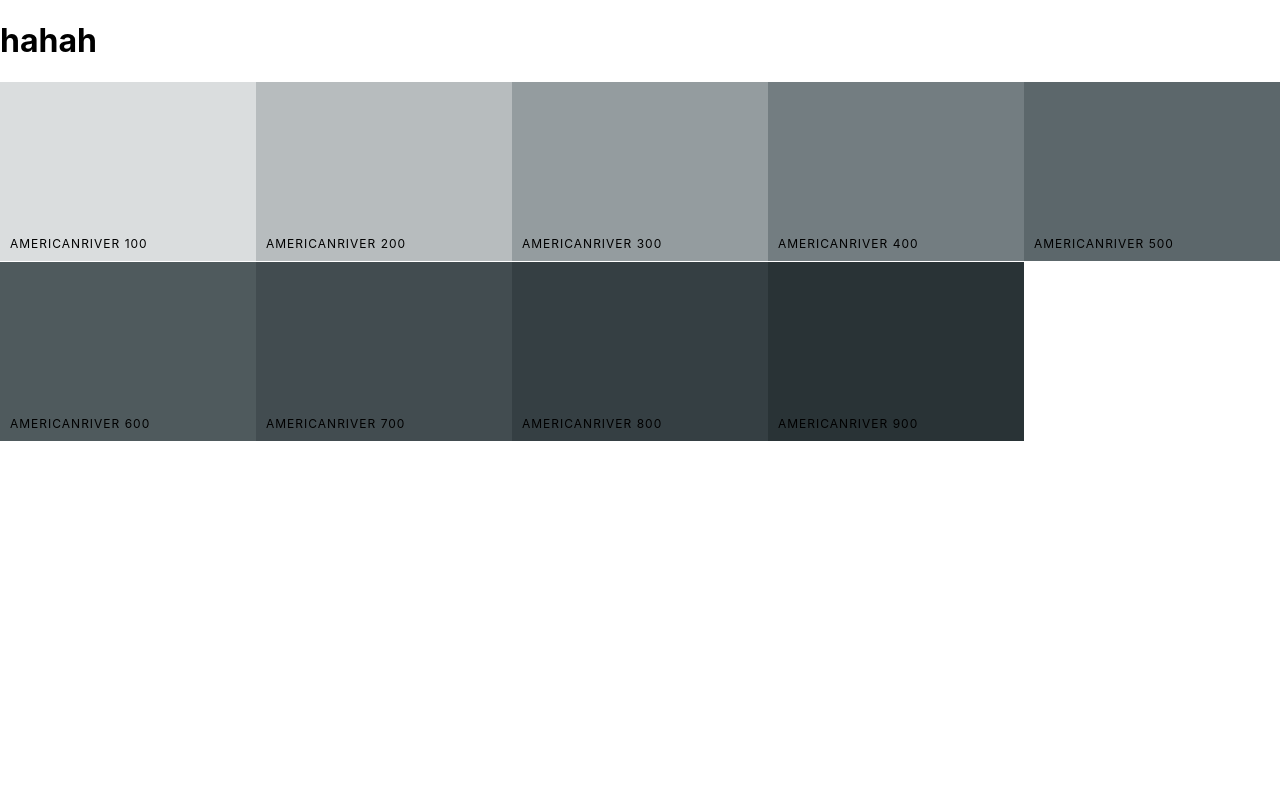
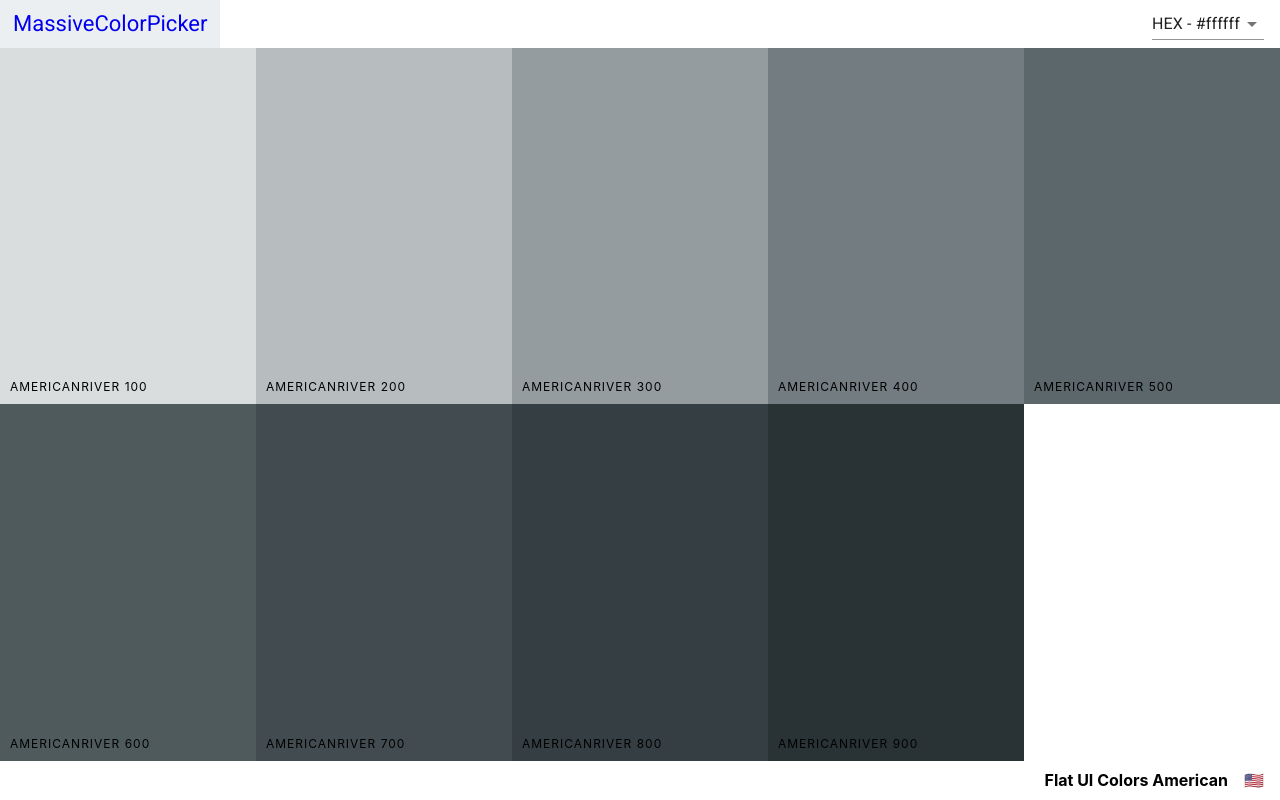
Before and after one commit to ricenoddle/massive-color, a React (Create React App) app: page /palette/flat-ui-colors-american/americanriver in a window 1280 px wide. Built offline with nearby package versions, Linux system fonts and the light colour scheme.

Commit message:
Add navbar and footer to SingleColorPalette

```diff
--- a/src/ColorBox.js
+++ b/src/ColorBox.js
@@ -21,11 +21,12 @@ class ColorBox extends Component{
     }
 
     render(){
-        const {name, background, id, paletteId, showLink} = this.props;
+        const {name, background, id, paletteId, showLink, single} = this.props;
         const {copied} = this.state;
+        const inSingle = (single && "50%");
         return(
             <CopyToClipboard text={background} onCopy={this.changeCopyState}>
-                <div style={{backgroundColor: background}} className="ColorBox">
+                <div style={{backgroundColor: background, height: inSingle}} className="ColorBox">
                     <div style={{backgroundColor: background}}
                          className={`copy-overlay ${copied && 'show'}`}>
                     </div>
--- a/src/Navbar.js
+++ b/src/Navbar.js
@@ -35,13 +35,15 @@ class Navbar extends Component {
     }
 
     render(){
-        const {level, changeLevel} = this.props;
+        const {level, changeLevel, showSlider} = this.props;
         const {format} = this.state;
         return(
             <header className="Navbar">
                 <div className="logo">
                     <Link to="/">MassiveColorPicker</Link>
                 </div>
+                {showSlider &&
+                (
                     <div className="slider-container">
                         <span>Level: {level}</span>
                         <div className="slider">
@@ -49,6 +51,7 @@ class Navbar extends Component {
                                     onAfterChange={changeLevel} />
                         </div>
                     </div>
+                )}
                 <div className="select-container">
                     <Select value={format} onChange={this.handleFormatChange}>
                         <MenuItem value="hex">HEX - #ffffff</MenuItem>
@@ -58,7 +61,7 @@ class Navbar extends Component {
                 </div>
                 <Snackbar anchorOrigin={{vertical: "bottom", horizontal: "left"}} open={this.state.open}
                           autoHideDuration={3000}
-                          message={<sapn id="message-id">Format changed to {format.toUpperCase()}</sapn>}
+                          message={<span id="message-id">Format changed to {format.toUpperCase()}</span>}
                           ContentProps={{
                               "aria-describedby": "message-id"
                           }}
--- a/src/Palette.js
+++ b/src/Palette.js
@@ -30,11 +30,18 @@ class Palette extends Component {
         const {colors, paletteName, emoji, id} = this.props.palette;
         const {level, format} = this.state;
         const colorBoxes = colors[level].map(color => (
-            <ColorBox key={color.id} background={color[format]} name={color.name} id={color.id} paletteId={id} showLink={true}/>
+            <ColorBox key={color.id}
+                      background={color[format]}
+                      name={color.name}
+                      id={color.id}
+                      paletteId={id}
+                      showLink={true}
+                      single={false}
+            />
         ))
         return (
             <div className="Palette">
-                <Navbar level={level} changeLevel={this.changeLevel} handleChange={this.changeFormat}/>
+                <Navbar level={level} changeLevel={this.changeLevel} handleChange={this.changeFormat} showSlider={true}/>
                 {/* Navbar goes here */}
                 <div className="Palette-colors">
                     {/* bunch of color boxes */}
--- /dev/null
+++ b/src/SingleColorPalette.css
@@ -0,0 +1,23 @@
+.Palette {
+    height: 100vh;
+    display: flex;
+    flex-direction: column;
+}
+
+.Palette-colors {
+    height: 90%;
+}
+
+.Palette-footer {
+    background-color: white;
+    height: 5vh;
+    display: flex;
+    justify-content: flex-end;
+    align-items: center;
+    font-weight: bold;
+}
+
+.emoji {
+    font-size: 1.5 rem;
+    margin: 0 1rem;
+}
--- a/src/SingleColorPalette.js
+++ b/src/SingleColorPalette.js
@@ -1,11 +1,25 @@
 import React, {Component} from 'react';
 import ColorBox from './ColorBox';
+import Navbar from './Navbar';
+
+import './SingleColorPalette.css';
 
 class SingleColorPalette extends Component{
     constructor(props){
         super(props);
+        this.state = {
+            format: "hex"
+        }
         this._shades = this.gatherShades(this.props.palette, this.props.colorId);
+        this.changeFormat = this.changeFormat.bind(this);
     }
+
+    changeFormat(val){
+        this.setState({
+            format: val
+        })
+    }
+
     gatherShades(palette, colorToFilterBy){
         let shades = [];
         let allColors = palette.colors;
@@ -18,15 +32,25 @@ class SingleColorPalette extends Component{
         return shades.slice(1);
     }
     render(){
+        const {paletteName, emoji} = this.props.palette;
+        const {format} = this.state;
         const colorBoxes = this._shades.map(color => (
-            <ColorBox key={color.id} name={color.name} background={color.hex} showLink={false}/>
+            <ColorBox key={color.name}
+                      name={color.name}
+                      background={color[format]}
+                      showLink={false}
+                      single={true}/>
         ));
         return(
             <div className="Palette">
-                <h1>hahah</h1>
+                <Navbar handleChange={this.changeFormat} showSlider={false}/>
                 <div className="Palette-colors">
                     {colorBoxes}
                 </div>
+                <footer className="Palette-footer">
+                    {paletteName}
+                    <span className="emoji">{emoji}</span>
+                </footer>
             </div>
         )
     }
```
Lines whose indentation alone changed are shown as unchanged.
